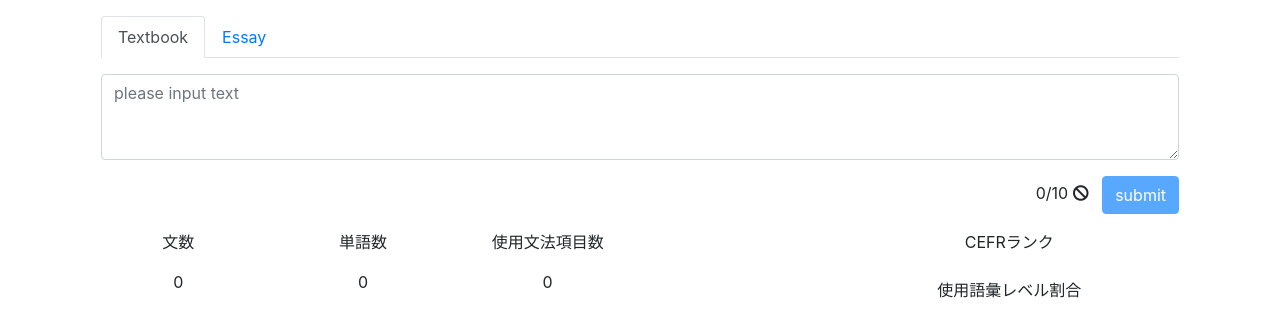
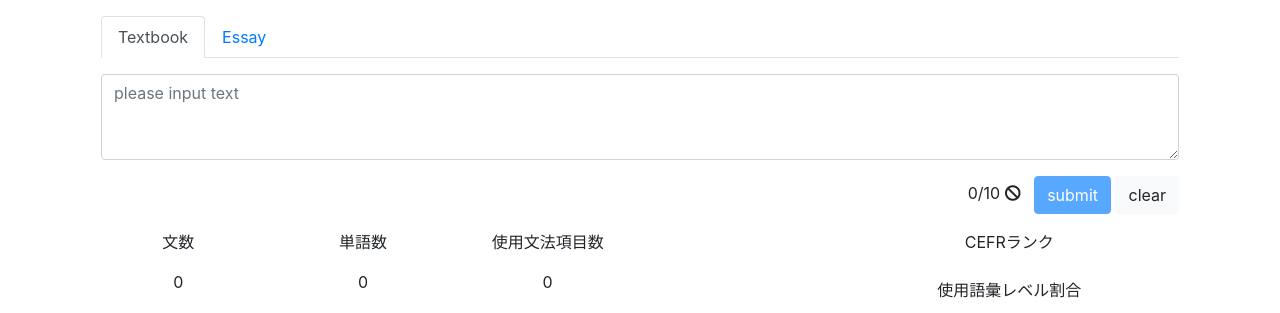
Before and after one commit to WhimsicalCat/EnglishScoreChecker, a Flask app: template src/EnglishScoreChecker/templates/checker_page.html in a window 1280 px wide. Shown: the top 313 px of the page. Run offline with Flask 2, Linux system fonts and the light colour scheme; the template is opened without the code that fills it: most values are stand-ins (such as "Sample title", 1, 10 or a date in 2020); parts of the project's set-up code (start-up, migrations or seed data) failed here and were passed over; some libraries are stand-ins or nearby versions.

Commit message:
MODIFY:ページ内容を消去するボタンを設置した
--HG--
branch : ajust_web_ui

```diff
--- a/src/EnglishScoreChecker/templates/checker_page.html
+++ b/src/EnglishScoreChecker/templates/checker_page.html
@@ -69,6 +69,12 @@ var rcv_data = null
                   disabled=''>
             submit
           </button>
+          <a role="button"
+             class="btn btn-light"
+             id='button_clear'
+             href="./">
+            clear
+          </a>
         </div>
       </div>
     </div>
```
